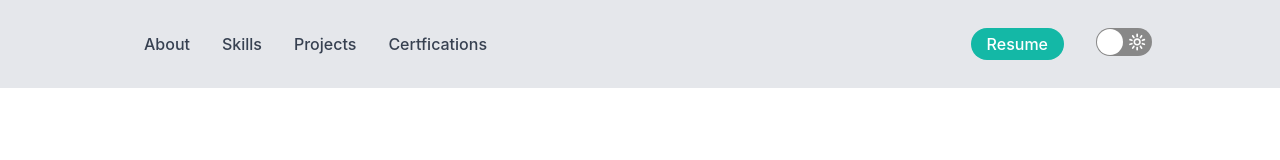
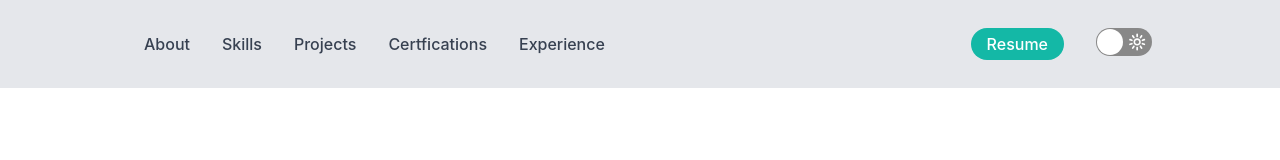
Before and after one commit to kuri-sun/customizable-portfolio, a React (Create React App) app: page / in a window 1280 px wide. Shown: the top 160 px of the page. Built offline with nearby package versions, Linux system fonts and the light colour scheme.

Commit message:
Added exp navigation item to the Navbar and Footer

```diff
--- a/src/components/Experiences.js
+++ b/src/components/Experiences.js
@@ -3,7 +3,7 @@ import Experience from "./Experience";
 
 export default function Experiences({ isDarkMode }) {
   return (
-    <div id="certs" className="mt-4 text-white">
+    <div id="exp" className="mt-4 text-white">
       <h1 className="text-3xl font-bold text-indigo-500">Experience</h1>
       <p
         className={`text-xl font-light ${
--- a/src/components/Footer.js
+++ b/src/components/Footer.js
@@ -31,6 +31,11 @@ export default function Footer(props) {
         <li>
           <a href="#certs" className="hover:underline font-medium">
             Certfications
+          </a>
+        </li>
+        <li>
+          <a href="#exp" className="hover:underline font-medium">
+            Experience
           </a>
         </li>
       </ul>
--- a/src/components/Navbar.js
+++ b/src/components/Navbar.js
@@ -69,6 +69,11 @@ export default function Navbar(props) {
               Certfications
             </a>
           </li>
+          <li className="p-4">
+            <a href="#exp" className="hover:underline font-medium">
+              Experience
+            </a>
+          </li>
         </ul>
         {/* resume & dark/light theme */}
         <div className="flex flex-row gap-8">
```
